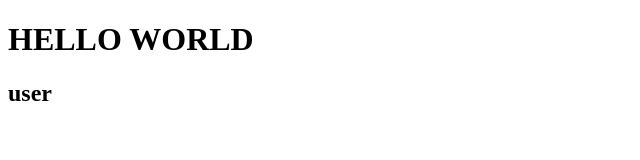
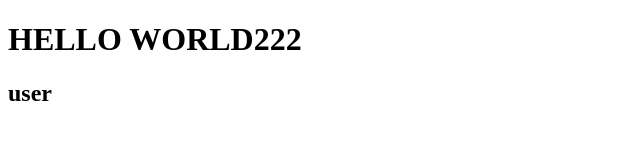
Before and after one commit to elmiragi/gitflow, a plain HTML site: page index.html in a window 1280 px wide. Shown: the full height of the page, 0-640 px from the left. Drawn offline with Linux system fonts and the light colour scheme.

```diff
--- a/index.html
+++ b/index.html
@@ -7,7 +7,7 @@
 </head>
 
 <body>
-    <h1>HELLO WORLD</h1>
+    <h1>HELLO WORLD222</h1>
     <h2>user</h2>
 </body>
 </html>
```
